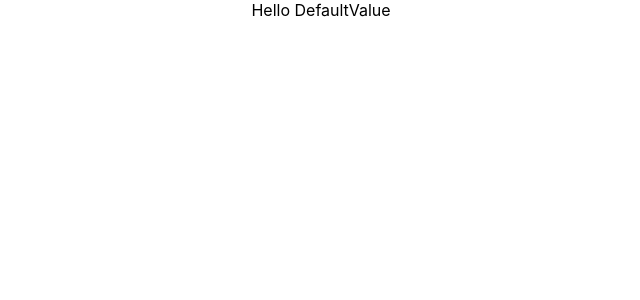
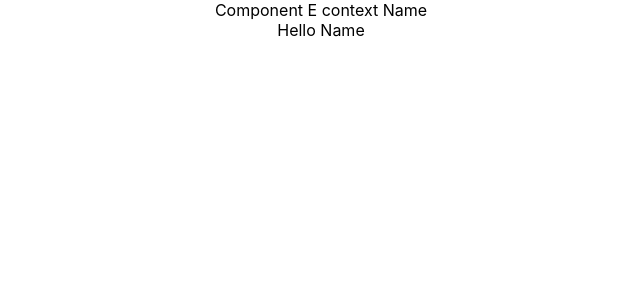
Before and after one commit to abhieshekumar/react-crash, a React (Create React App) app: page / in a window 1280 px wide. Shown: the top 300 px of the page, without its empty margins (319-959 px from the left). Built offline with nearby package versions, Linux system fonts and the light colour scheme.

Commit message:
ContextType : Only works with class component, and only subscribe to one context type (limitations)

```diff
--- a/src/App.js
+++ b/src/App.js
@@ -57,9 +57,9 @@ class App extends Component {
 
           The value of 'value' can be used by component C or component nested
         */}
-        {/*<UserProvider value="Name">*/}
+        <UserProvider value="Name">
           <ComponentC/>
-      {/*</UserProvider>*/}
+        </UserProvider>
       </div>
     );
   }
--- a/src/components/ComponentE.js
+++ b/src/components/ComponentE.js
@@ -1,10 +1,18 @@
 import React, { Component } from 'react'
 import ComponentF from './ComponentF'
+import UserContext from './userContext';
 
 class ComponentE extends Component {
   render() {
-    return <ComponentF/>
+    return (
+      <div>
+        Component E context {this.context}
+        <ComponentF/>
+      </div>
+    )
   }
 }
 
+ComponentE.contextType = UserContext
+
 export default ComponentE
--- a/src/components/userContext.js
+++ b/src/components/userContext.js
@@ -7,3 +7,4 @@ const UserProvider = UserContext.Provider
 const UserConsumer = UserContext.Consumer
 
 export {UserProvider,UserConsumer}
+export default UserContext
```
